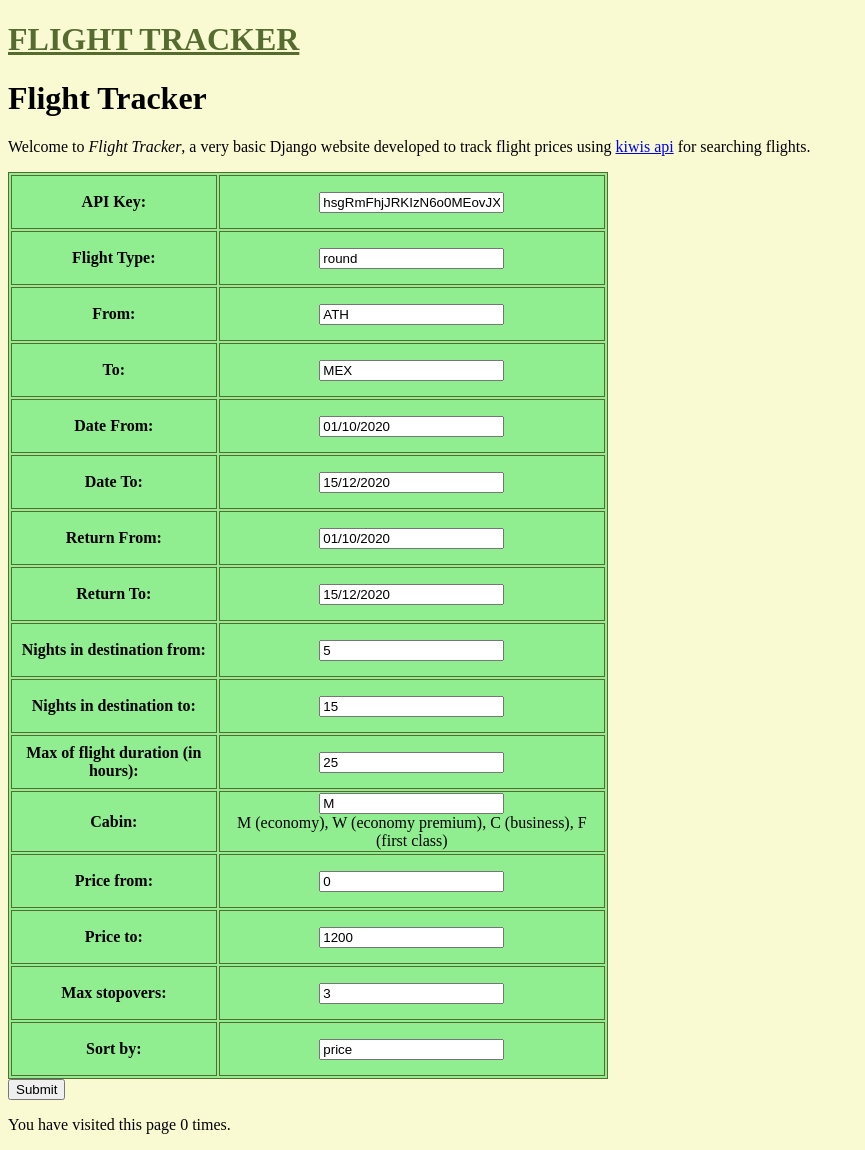
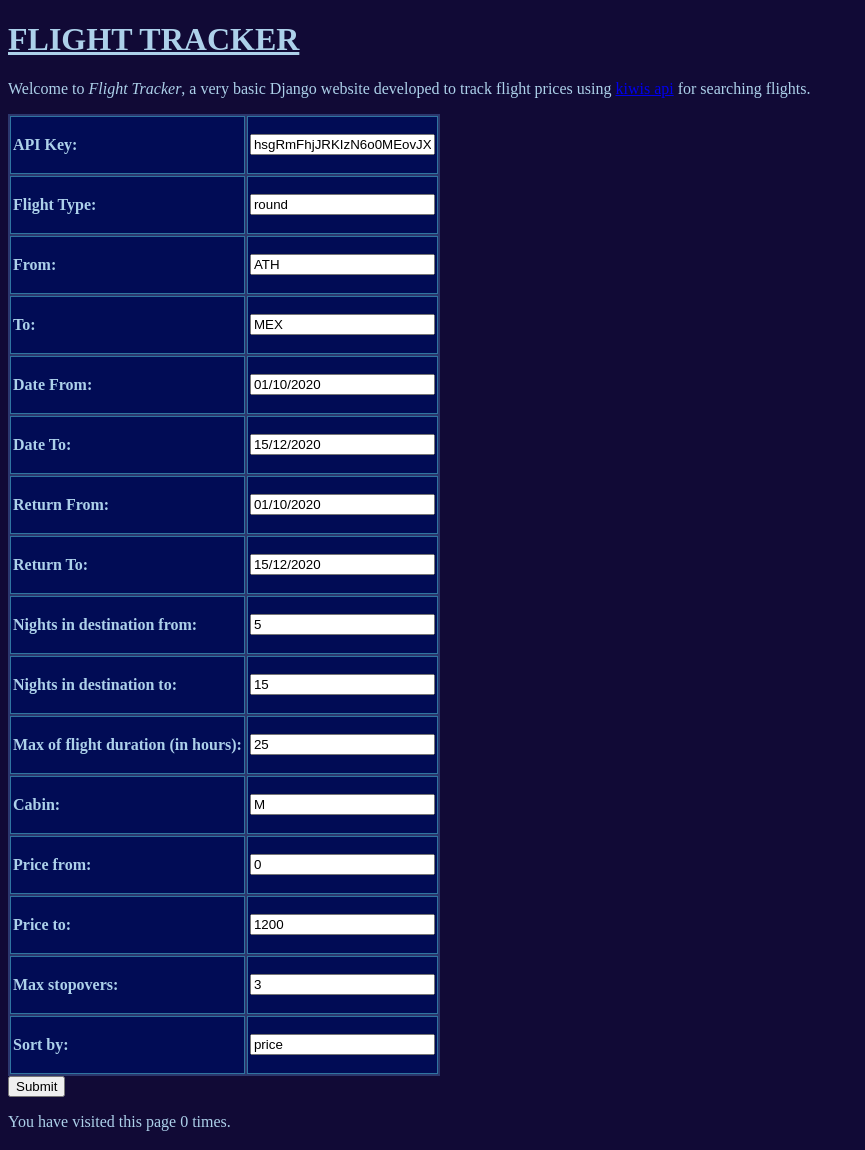
Before and after one commit to yanismathiopoulos/django_flight_tracker, a Django app: page /home/ in a window 1280 px wide. Shown: the whole page, without its empty margins (0-865 px from the left). Run offline with Django 3.2, Linux system fonts and the light colour scheme.

Commit message:
css style tables

```diff
--- a/home/forms.py
+++ b/home/forms.py
@@ -24,8 +24,8 @@ class RoundTripForm(forms.Form):
     nights_in_dst_from = forms.IntegerField(label='Nights in destination from', initial=5)
     nights_in_dst_to = forms.IntegerField(label='Nights in destination to', initial=15)
     max_fly_duration = forms.IntegerField(label='Max of flight duration (in hours)', initial=25)
-    selected_cabins = forms.CharField(label='Cabin', initial='M',
-                                      help_text="M (economy), W (economy premium), C (business), F (first class)")
+    selected_cabins = forms.CharField(label='Cabin', initial='M')
+                                      # help_text="M (economy), W (economy premium), C (business), F (first class)")
     # partner_market = 'es'
     # locale = 'us'
     # curr = 'EUR'
--- a/home/static/css/styles.css
+++ b/home/static/css/styles.css
@@ -1,33 +1,56 @@
 body {
-    background-color: lightgoldenrodyellow;
-    /*background-color: lightcyan;*/
+    background-color: #110a36;
+    color: #add1ea;
 }
 
-/*table {*/
-/*  display: table;*/
-/*  border-collapse: separate;*/
-/*  border-spacing: 2px;*/
-/*  border-color: gray;*/
+/*h1 a, h2 a {*/
+/*    color: #2f74a0;*/
 /*}*/
 
-h1 a, h2 a {
-    color: darkolivegreen;
+/*TODO cell input color*/
+
+table.input_form_table {
+    /*color: #4890bb;*/
+    /*border: 1px solid #2f74a0;*/
+    background-color: #2c376d;
+    /*width: 100%;*/
+    text-align: left;
+    /*border-collapse: collapse;*/
 }
 
-/*TODO cell input color*/
-/*name tables and different colors*/
-
-table, th, td {
-    background-color: lightgreen;
-    color: black;
-    border: 1px solid darkolivegreen;
+table.input_form_table td, table.input_form_table th {
+    /*color: #2f74a0;*/
+    border: 1px solid #2f74a0;
+    padding: 3px 2px;
 }
 
-table {
+table.result_table {
+    /*color: white;*/
+    /*display: table;*/
+    /*border-collapse: separate;*/
+    /*border-spacing: 2px;*/
+    /*background-color: lightgreen;*/
+    /*color: black;*/
+    /*display: table;*/
+    /*border-spacing: 2px;*/
     width: 600px;
 }
 
-td {
+td.airlines_cell {
+    /*color: #2f74a0;*/
+    /*border-spacing: 20px;*/
+    padding-left: 20px;
+    text-align: left;
+    /*column-span: 3;*/
+}
+
+table.result_table, th, td {
+    background-color: #010c55;
+    /*color: #2f74a0;*/
+    border: 1px solid #2f74a0;
+}
+
+table.result_table, td {
     height: 50px;
     text-align: center;
 }
--- a/home/templates/base_generic.html
+++ b/home/templates/base_generic.html
@@ -9,13 +9,13 @@
 
 
     {% load static %}
-    <link rel="stylesheet" href="{% static 'css/styles.css' %}">
-    {#  <link rel="stylesheet" href="/home/static/css/styles.css">#}
+        <link rel="stylesheet" href="{% static 'css/styles.css' %}">
+
 
 </head>
 
 <body>
-<h1><a href="/">FLIGHT TRACKER</a></h1>
+<h1><a href="/" style="color: inherit;">FLIGHT TRACKER</a></h1>
 
 <div>
     {% block sidebar %}{% endblock %}
--- a/home/templates/index.html
+++ b/home/templates/index.html
@@ -1,7 +1,7 @@
 {% extends "base_generic.html" %}
 
 {% block content %}
-    <h1>Flight Tracker</h1>
+{#    <h1>Flight Tracker</h1>#}
 
     <p>Welcome to <em>Flight Tracker</em>, a very basic Django website developed to track flight prices using <a
             href="https://www.kiwi.com/en/">kiwis api</a> for searching flights.</p>
@@ -9,7 +9,7 @@
 
     <form method="post">
         {% csrf_token %}
-        <table>
+        <table class="input_form_table">
             {{ form }}
         </table>
         <input type="submit" value="Submit">
```
Also changed, not shown: home/templates/result.html (+9 -34 lines), general_todo.md (added), 2 other files.
